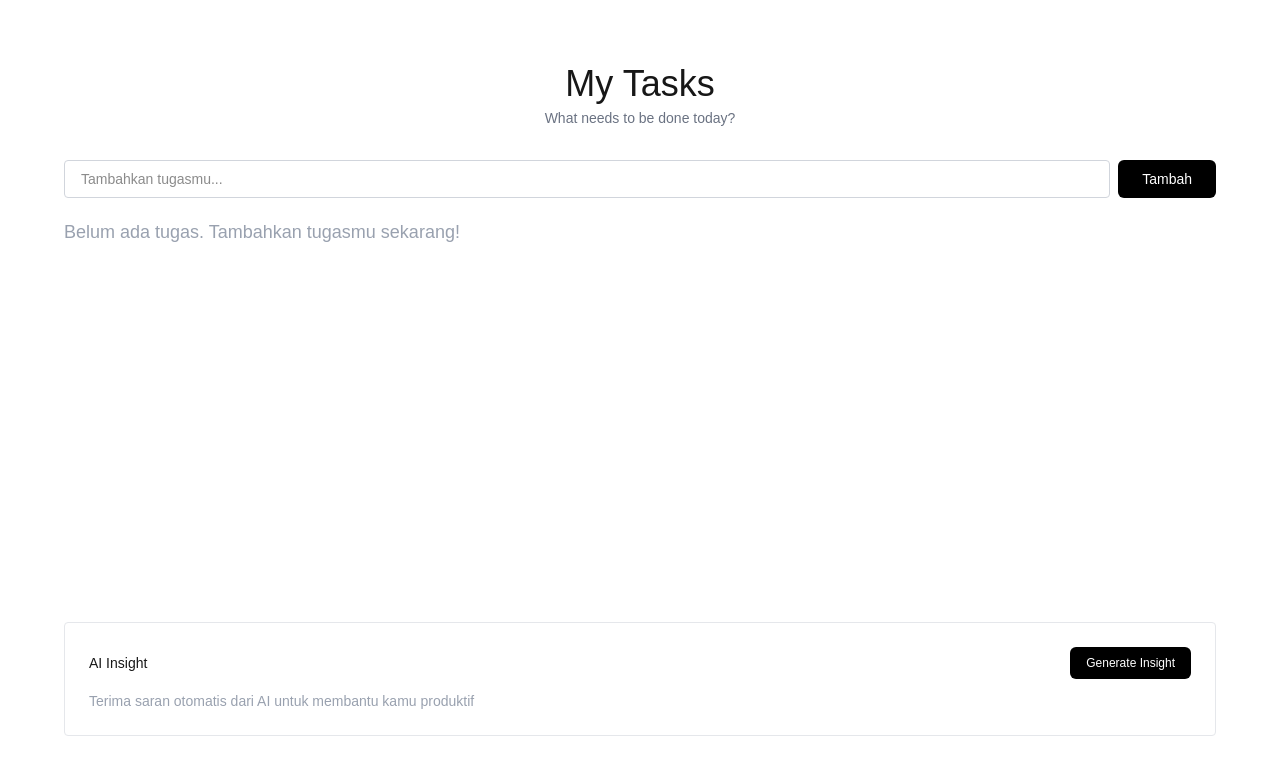
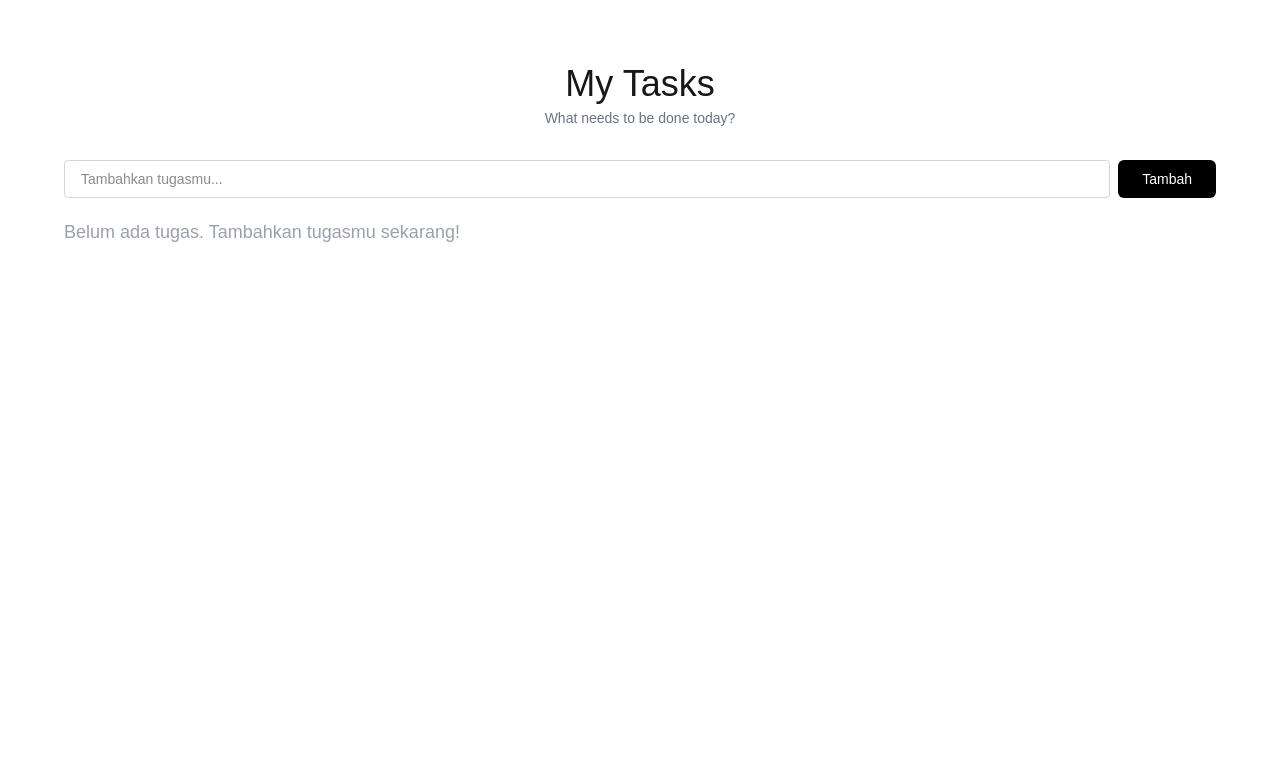
Before and after one commit to BenedictoGeraldo/mini-todolist, a Next.js app: page /todo in a window 1280 px wide. Shown: the top 774 px of the page. Built offline with nearby package versions, Linux system fonts and the light colour scheme.

Commit message:
update ui ai insight component

```diff
--- a/src/app/todo/components/aiInsight.tsx
+++ b/src/app/todo/components/aiInsight.tsx
@@ -7,35 +7,61 @@ export default function AiInsight() {
     useTodoStore();
 
   return (
-    <div className="mt-8 border border-gray-200 rounded p-6">
-      <div className="flex items-center justify-between mb-3">
-        <h2 className="text-sm font-medium">AI Insight</h2>
+    <div className="mt-12 border border-white/10 rounded-xl p-6 md:p-8">
+      <div className="flex items-center justify-between mb-5">
+        <div className="flex items-center gap-2.5">
+          <span className="relative flex h-2 w-2">
+            <span
+              className="absolute inline-flex h-full w-full rounded-full bg-white/40"
+              style={{
+                animation: isLoadingInsight
+                  ? "ping 1s cubic-bezier(0,0,0.2,1) infinite"
+                  : "none",
+              }}
+            />
+            <span className="relative inline-flex h-2 w-2 rounded-full bg-white/25" />
+          </span>
+          <h2 className="text-[11px] uppercase tracking-[0.2em] text-white/40">
+            AI Insight
+          </h2>
+        </div>
         <button
           onClick={generateInsight}
           disabled={isLoadingInsight}
-          className="bg-black text-white px-4 py-2 rounded-md text-xs hover:bg-gray-800 transition-colors"
+          className="border border-white/15 hover:border-white/40 disabled:opacity-30 disabled:cursor-not-allowed px-5 py-2 rounded-full text-[11px] uppercase tracking-[0.2em] text-white/40 hover:text-white/80 transition-colors duration-300"
         >
-          {isLoadingInsight ? "Generating..." : "Generate Insight"}
+          {isLoadingInsight ? "Thinking..." : "Generate"}
         </button>
       </div>
 
       {!insight && !isLoadingInsight && !errorInsight && (
-        <p className="text-gray-400 text-sm">
-          Terima saran otomatis dari AI untuk membantu kamu produktif
+        <p className="text-white/20 text-sm tracking-wide">
+          Minta AI untuk memberikan saran tentang tugas-tugasmu dengan klik
+          Generate. Maksimal 3 insight perhari!
         </p>
       )}
 
       {isLoadingInsight && (
-        <p className="text-gray-400 text-sm animate-pulse">
-          Generating Insight
-        </p>
+        <div className="flex flex-col gap-2">
+          <div className="h-2.5 bg-white/8 rounded-full w-4/5 animate-pulse" />
+          <div
+            className="h-2.5 bg-white/8 rounded-full w-3/5 animate-pulse"
+            style={{ animationDelay: "0.15s" }}
+          />
+          <div
+            className="h-2.5 bg-white/8 rounded-full w-2/3 animate-pulse"
+            style={{ animationDelay: "0.3s" }}
+          />
+        </div>
       )}
 
-      {errorInsight && <p className="text-red-500 text-sm">{errorInsight}</p>}
+      {errorInsight && (
+        <p className="text-red-400/70 text-sm tracking-wide">{errorInsight}</p>
+      )}
 
       {insight && !isLoadingInsight && (
-        <p className="text-white text-sm leading-relaxed">
-          <i>{insight}</i>
+        <p className="text-white/60 text-sm leading-relaxed tracking-wide">
+          {insight}
         </p>
       )}
     </div>
```
